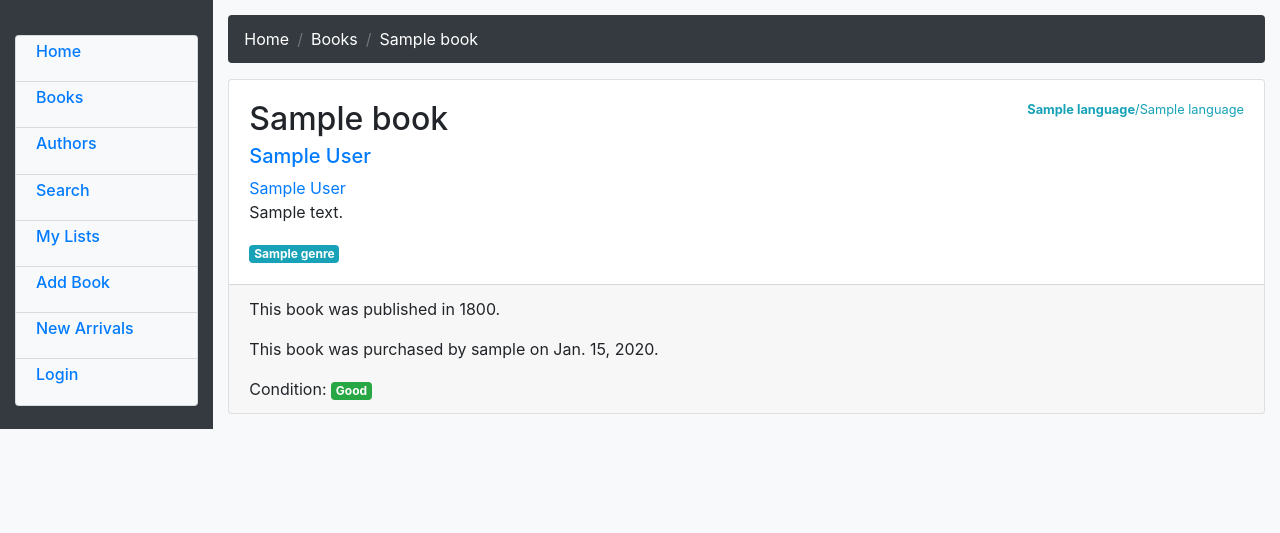
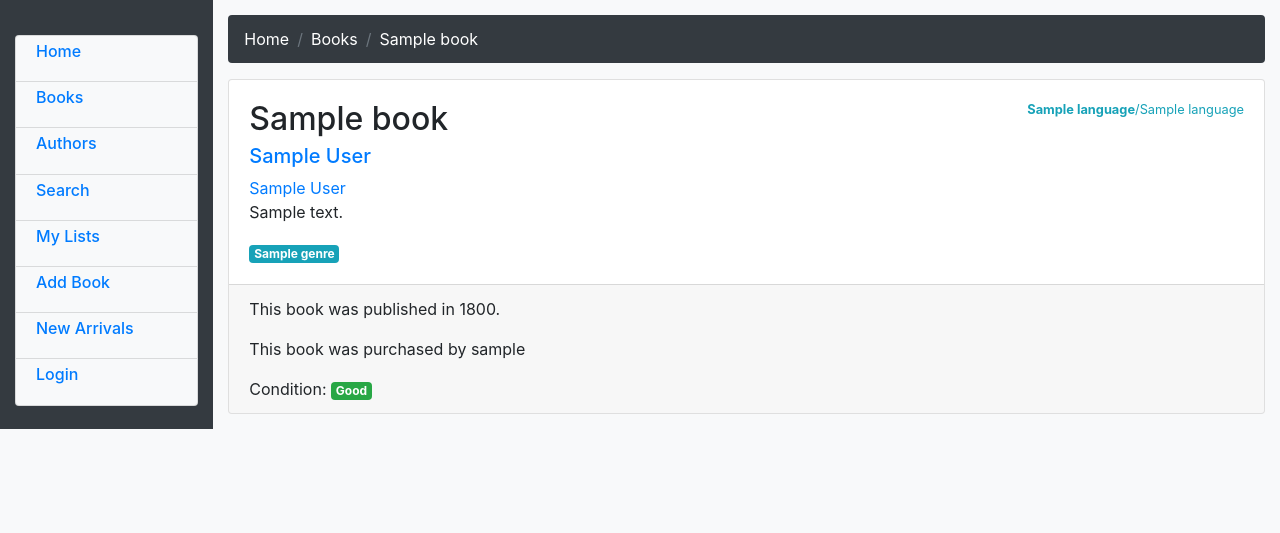
Before and after one commit to SaifullahKatpar/PersonalBookManager, a Django app: page /catalog/book/1 in a window 1280 px wide. Shown: the top 533 px of the page. Run offline with Django 3.2, Linux system fonts and the light colour scheme; tables that the repository leaves empty hold one stand-in row (values such as "Sample post"); some libraries are stand-ins or nearby versions.

Commit message:
deleted pur_date

```diff
--- a/catalog/forms.py
+++ b/catalog/forms.py
@@ -19,10 +19,9 @@ class GenreForm(ModelForm):
 
 class BookForm(ModelForm):
 
-    pur_date = forms.DateField(widget=forms.DateInput(format='%m/%d/%Y', attrs={'class': 'datepicker'}),input_formats=('%m/%d/%Y', ))
     class Meta:
         model = Book
-        fields = ['title', 'author','translator','language','translation','pub_year','condition','pur_date','genre','archive','summary']
+        fields = ['title', 'author','translator','language','translation','pub_year','condition','genre','archive','summary']
 
 
 class LanguageForm(ModelForm):
--- a/catalog/models.py
+++ b/catalog/models.py
@@ -36,7 +36,6 @@ class Book(models.Model):
     # Genre class has already been defined so we can specify the object above.
     genre = models.ManyToManyField(Genre, help_text='Select a genre for this book')
     condition = models.CharField(max_length=1,choices = CONDITIONS,blank=True, default='g')
-    pur_date = models.DateField(null=True, blank=True)
     owner = models.ForeignKey(User, on_delete=models.SET_NULL, null=True, blank=True)
     archive =  models.BooleanField(default=False, help_text='In store')
     @property
--- a/catalog/templates/catalog/book_detail.html
+++ b/catalog/templates/catalog/book_detail.html
@@ -36,7 +36,7 @@
       <div class="card-footer">
         <p class="card-text">  This book was published in {{book.pub_year}}.</p>
         {% if book.owner %}
-        <p class="card-text">  This book was purchased by {{book.owner}} {% if book.pur_date %} on {{book.pur_date}}{%endif%}.</p>
+        <p class="card-text">  This book was purchased by {{book.owner}}</p>
         {% endif %}
         {% if user.is_authenticated %}
           {% if book.archive %}
```
Also changed, not shown: catalog/migrations/0017_remove_book_pur_date.py (added).
